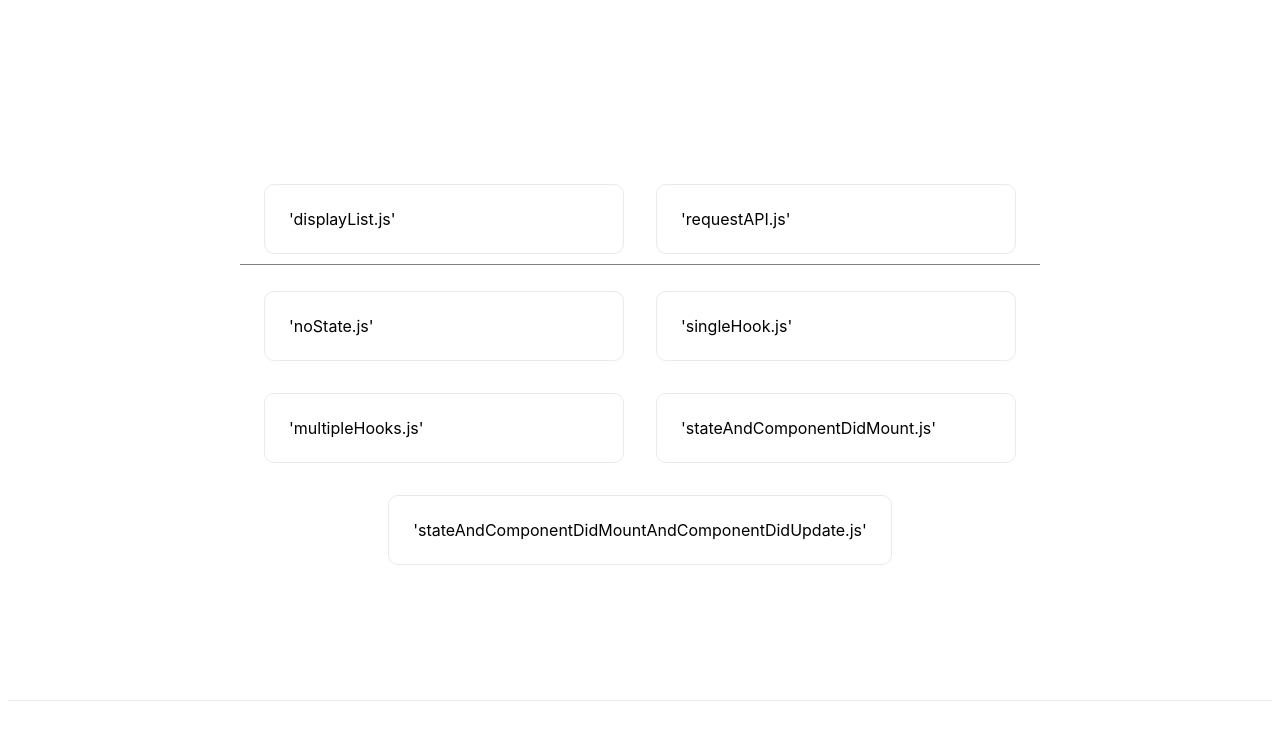
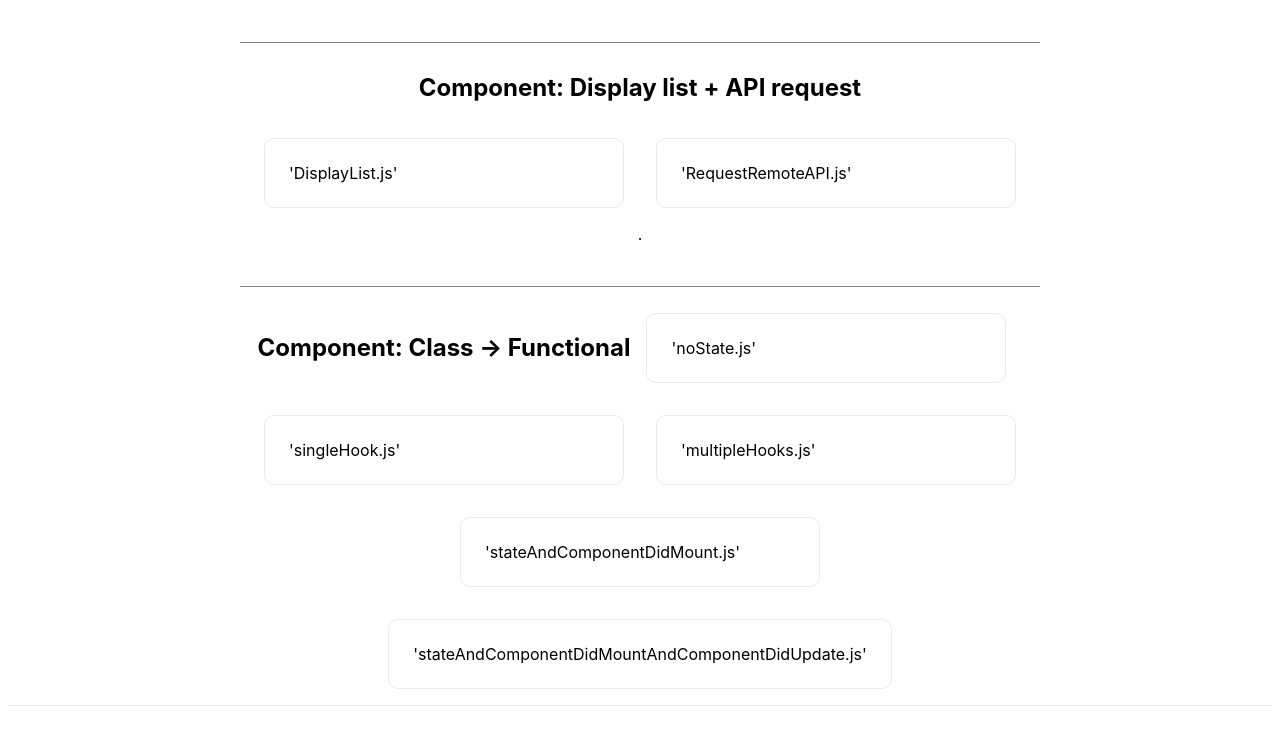
Before and after one commit to leolanese/NextJS-React-converting-components, a Next.js app: page / in a window 1280 px wide. Shown: the top 740 px of the page. Built offline with nearby package versions, Linux system fonts and the light colour scheme.

Commit message:
updating nextjs list components

```diff
--- a/pages/get/multipleHooks.js
+++ b/pages/get/multipleHooks.js
@@ -25,9 +25,9 @@ export default function multipleHooks() {
 
   return (
     <div>
-      <headear>
+      <header>
         <h1>Adding Hooks to Classes with Multiple State Properties</h1>
-      </headear>
+      </header>
 
       <input
         type="text"
--- a/pages/index.js
+++ b/pages/index.js
@@ -12,19 +12,25 @@ export default function Home() {
       <main>
 
         <div className="grid">
+          <div className="customHr">.z</div>
+          <h2>Component: Display list + API request</h2>
+
           <p className="card">
-            <Link href="/requests/displayList">
-              <a>'displayList.js'</a>
+            <Link href="/requests/DisplayList">
+              <a>'DisplayList.js'</a>
             </Link>
           </p>
 
           <p className="card">
-            <Link href="/requests/requestAPI">
-              <a>'requestAPI.js'</a>
+            <Link href="/requests/RequestRemoteAPI">
+              <a>'RequestRemoteAPI.js'</a>
             </Link>
           </p>
+        </div>.
 
+        <div className="grid">
           <div className="customHr">.z</div>
+          <h2>Component: Class -> Functional</h2>
 
           <p className="card">
             <Link href="/get/noState">
@@ -179,6 +185,7 @@ export default function Home() {
         .card:active {
           color: #0070f3;
           border-color: #0070f3;
+          background: #a7fa7b;
         }
 
         .card h3 {
```
Also changed, not shown: pages/requests/Display.js (added, +11 -0 lines), pages/requests/DisplayListMap.js (added, +16 -0 lines), pages/requests/ToDo.js (deleted, +0 -11 lines), pages/requests/ToDoList.js (deleted, +0 -16 lines), pages/requests/displayList.js (+5 -5 lines), pages/requests/RequestRemoteAPI.js (renamed from pages/requests/requestAPI.js).
